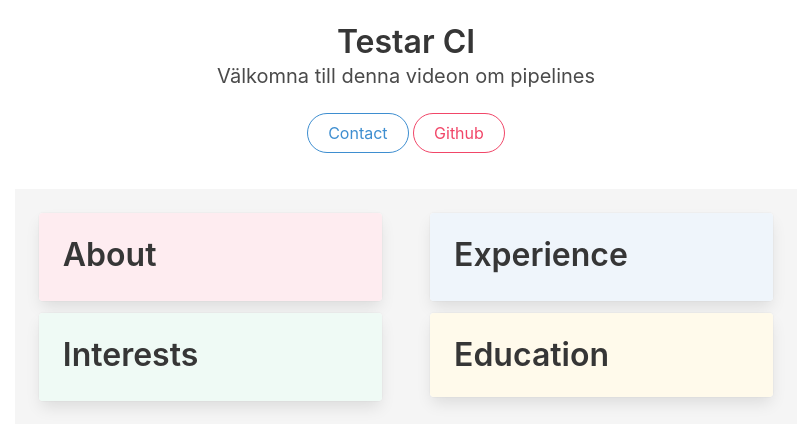
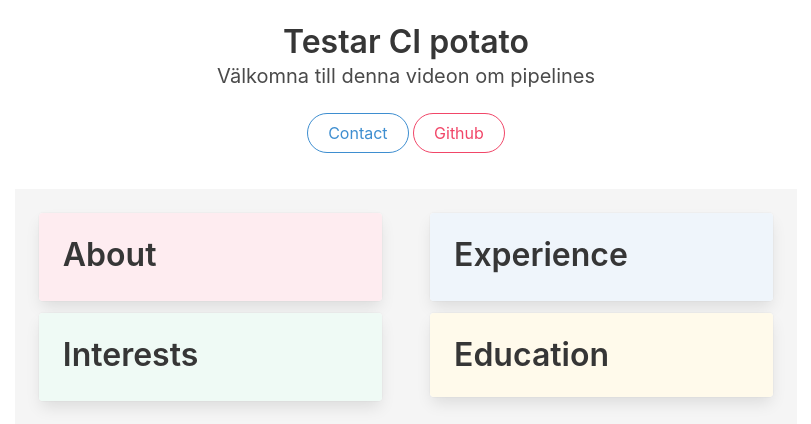
Before and after one commit to kakashidota/CIforCM, a Flask app: page / in a window 1280 px wide. Shown: the part 212-636 px from the top of the page, without its empty margins (234-1045 px from the left). Run offline with Flask 2, Linux system fonts and the light colour scheme.

```diff
--- a/app.py
+++ b/app.py
@@ -13,6 +13,10 @@ def home():
 def contact():
     return render_template("contact.html")
 
+@app.route("/dev")
+def dev():
+    return "This is the dev enviorment"
+
 
 if __name__ == '__main__':
     app.run(host='0.0.0.0', port=80)
--- a/templates/index.html
+++ b/templates/index.html
@@ -12,7 +12,7 @@
         <img class="is-rounded" src="https://media-exp1.licdn.com/dms/image/C4D0BAQHqkL92yrot4Q/company-logo_200_200/0/1618494569778?e=1643846400&v=beta&t=cDKHnCiAAFQlJPHh2z8NgPw4J8wDpXa_gGPCxxwRqYo"/>
     </figure>
     <p class="title">CI/CD CM HT</p>
-    <p class="title">Testar CI</p>
+    <p class="title">Testar CI potato</p>
     <p class="subtitle">Välkomna till denna videon om pipelines</p>
     <a class="button is-info is-outlined is-rounded" href="{{url_for('contact')}}">Contact</a>
     <a class="button is-danger is-outlined is-rounded" href="https://github.com/kakashidota" target="_blank">Github</a>
--- a/test_app.py
+++ b/test_app.py
@@ -12,6 +12,7 @@ def test_home_page(client):
     assert response.status_code == 200
 
 
+
 def test_contact_page(client):
     reponse = client.get("/contact")
     assert reponse.status_code == 200
```
